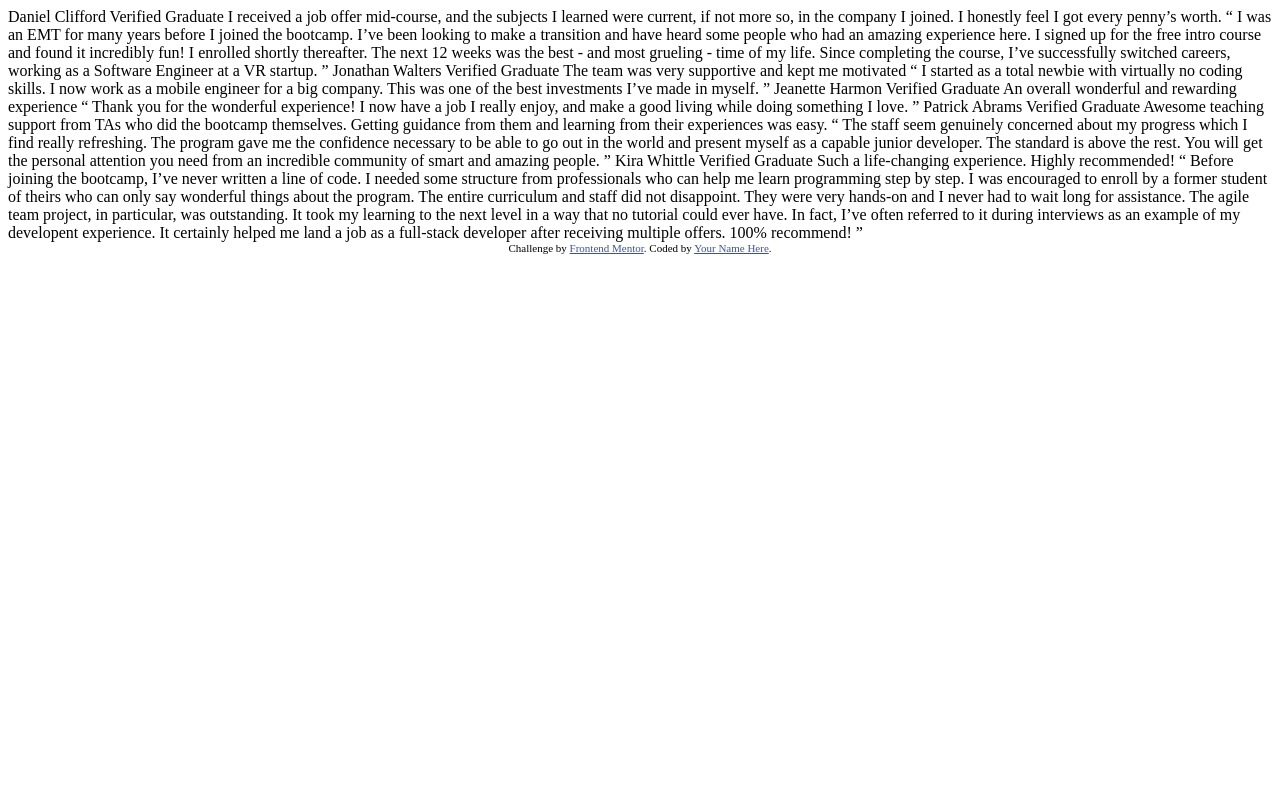
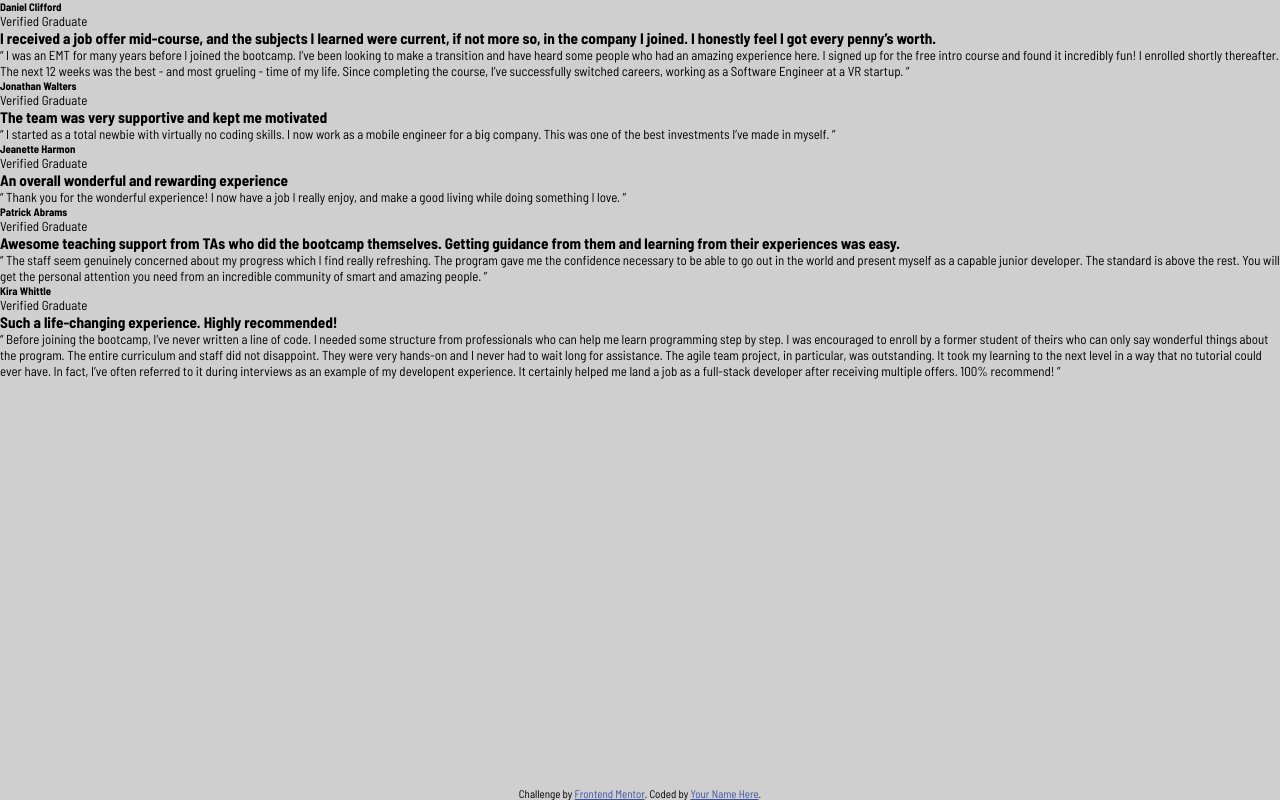
Before and after one commit to Star-Mdakane/Testimonial-Grid-Section, a plain HTML site: page index.html in a window 1280 px wide. Drawn offline with Linux system fonts and the light colour scheme; a web font is replaced by a local one.

Commit message:
html semantics and basic css styling

```diff
--- a/index.html
+++ b/index.html
@@ -5,8 +5,14 @@
   <meta name="viewport" content="width=device-width, initial-scale=1.0"> <!-- displays site properly based on user's device -->
 
   <link rel="icon" type="image/png" sizes="32x32" href="./images/favicon-32x32.png">
+  <link rel="preconnect" href="https://fonts.googleapis.com">
+<link rel="preconnect" href="https://fonts.gstatic.com" crossorigin>
 
-  <title>Frontend Mentor | [Challenge Name Here]</title>
+<link href="https://fonts.googleapis.com/css2?family=Alfa+Slab+One&family=Barlow+Semi+Condensed:ital,wght@0,100;0,200;0,300;0,400;0,500;0,600;0,700;0,800;0,900;1,100;1,200;1,300;1,400;1,500;1,600;1,700;1,800;1,900&family=Figtree:ital,wght@0,300..900;1,300..900&family=Fraunces:ital,opsz,wght@0,9..144,100..900;1,9..144,100..900&family=Inter:ital,opsz,wght@0,14..32,100..900;1,14..32,100..900&family=Manufacturing+Consent&family=Montserrat:ital,wght@0,100..900;1,100..900&family=Outfit:wght@100..900&family=Poppins:ital,wght@0,100;0,200;0,300;0,400;0,500;0,600;0,700;0,800;0,900;1,100;1,200;1,300;1,400;1,500;1,600;1,700;1,800;1,900&family=Roboto+Slab:wght@100..900&family=Roboto:ital,wght@0,100..900;1,100..900&family=Young+Serif&display=swap" rel="stylesheet">
+
+  <!-- <link rel="stylesheet" href="style.css"> -->
+  <link rel="stylesheet" href="style.css">
+  <title>Frontend Mentor | [Testimonial Grid Section]</title>
 
   <!-- Feel free to remove these styles or customise in your own stylesheet 👍 -->
   <style>
@@ -15,50 +21,121 @@
   </style>
 </head>
 <body>
+
+  <section class="wrapper">
+    <div class="card">
+      <div class="bio">
+        <div class="img">
+
+        </div>
+        <div class="det">
+          <h5>
             Daniel Clifford
+          </h5>
+          <p>
             Verified Graduate
-
+          </p>
+        </div>
+      </div>
+      <h3>
         I received a job offer mid-course, and the subjects I learned were current, if not more so,
         in the company I joined. I honestly feel I got every penny’s worth.
-
+      </h3>
+      <p>
         “ I was an EMT for many years before I joined the bootcamp. I’ve been looking to make a
         transition and have heard some people who had an amazing experience here. I signed up
         for the free intro course and found it incredibly fun! I enrolled shortly thereafter.
         The next 12 weeks was the best - and most grueling - time of my life. Since completing
         the course, I’ve successfully switched careers, working as a Software Engineer at a VR startup. ”
+      </p>
+    </div>
+    <div class="card">
+      <div class="bio">
+        <div class="img">
 
+        </div>
+        <div class="det">
+          <h5>
             Jonathan Walters
+          </h5>
+          <p>
             Verified Graduate
-
+          </p>
+        </div>
+      </div>
+      <h3>
         The team was very supportive and kept me motivated
-
+      </h3>
+      <p>
         “ I started as a total newbie with virtually no coding skills. I now work as a mobile engineer
         for a big company. This was one of the best investments I’ve made in myself. ”
+      </p>
+    </div>
+    <div class="card">
+      <div class="bio">
+        <div class="img">
 
+        </div>
+        <div class="det">
+          <h5>
              Jeanette Harmon
+          </h5>
+          <p>
             Verified Graduate
-
+          </p>
+        </div>
+      </div>
+      <h3>
         An overall wonderful and rewarding experience
-
+      </h3>
+      <p>
          “ Thank you for the wonderful experience! I now have a job I really enjoy, and make a good living
         while doing something I love. ”
+      </p>
+    </div>
+    <div class="card">
+      <div class="bio">
+        <div class="img">
 
+        </div>
+        <div class="det">
+          <h5>
              Patrick Abrams
+          </h5>
+          <p>
              Verified Graduate
-
+          </p>
+        </div>
+      </div>
+      <h3>
         Awesome teaching support from TAs who did the bootcamp themselves. Getting guidance from them and
         learning from their experiences was easy.
-
+      </h3>
+      <p>
         “ The staff seem genuinely concerned about my progress which I find really refreshing. The program
         gave me the confidence necessary to be able to go out in the world and present myself as a capable
         junior developer. The standard is above the rest. You will get the personal attention you need from
         an incredible community of smart and amazing people. ”
+      </p>
+    </div>
+    <div class="card">
+      <div class="bio">
+        <div class="img">
 
+        </div>
+        <div class="det">
+          <h5>
             Kira Whittle
+          </h5>
+          <p>
              Verified Graduate
-
+          </p>
+        </div>
+      </div>
+      <h3>
         Such a life-changing experience. Highly recommended!
-
+      </h3>
+      <p>
         “ Before joining the bootcamp, I’ve never written a line of code. I needed some structure from
         professionals who can help me learn programming step by step. I was encouraged to enroll by a former
         student of theirs who can only say wonderful things about the program. The entire curriculum and staff
@@ -67,6 +144,11 @@
         could ever have. In fact, I’ve often referred to it during interviews as an example of my developent
         experience. It certainly helped me land a job as a full-stack developer after receiving multiple offers.
         100% recommend! ”
+      </p>
+    </div>
+  </section>
+
+
 
   <div class="attribution">
     Challenge by <a href="https://www.frontendmentor.io?ref=challenge" target="_blank">Frontend Mentor</a>.
--- /dev/null
+++ b/style.css
@@ -0,0 +1,32 @@
+:root {
+    --mn-bg-color:hsl(0, 0%, 81%);
+    --card-bg-1:hsl(263, 55%, 52%);
+    --card-bg-2:hsl(217, 19%, 35%);
+    --card-bg-white:hsl(0, 0%, 100%);
+    --card-bg-4:hsl(219, 29%, 14%);
+    --mnn-txt-light:hsl(224, 10%, 45%);
+    --mn-txt-dark:hsl(260, 100%, 95%);
+    --mn-shadow-color:hsl(214, 17%, 92%);
+    --mn-colon-color:hsl(264, 82%, 80%);
+    --Barlow:'Barlow Semi Condensed', sans-serif;
+}
+
+*,
+*::after,
+*::before {
+    box-sizing: border-box;
+    margin: 0;
+    padding: 0;
+}
+body {
+    font-family: var(--Barlow);
+    font-size: 0.8125rem;
+    background-color: var(--mn-bg-color);
+}
+
+.attribution {
+    position: absolute;
+    bottom: 0;
+    left: 50%;
+    transform: translateX(-50%);
+}
```
Also changed, not shown: 1 other file. Lines whose indentation alone changed are shown as unchanged.
